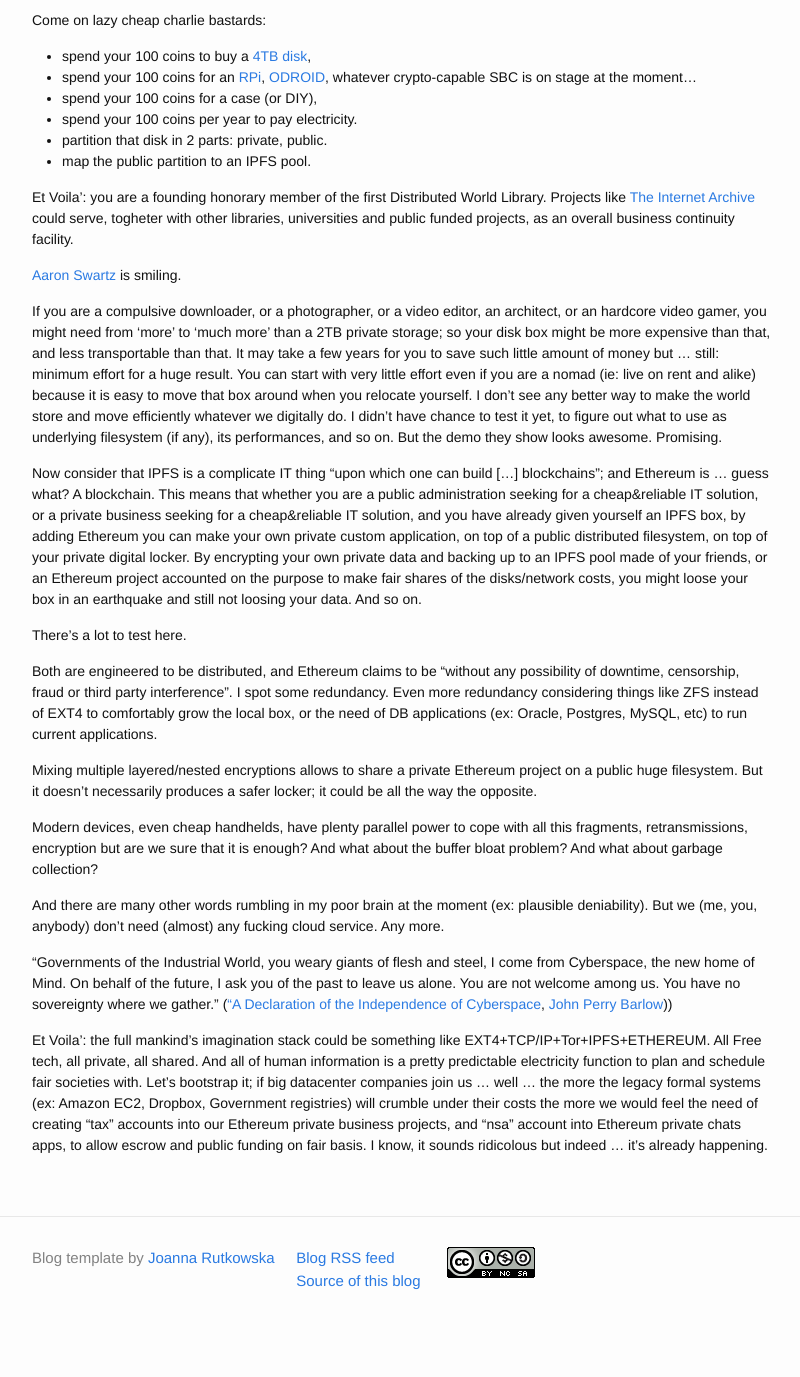
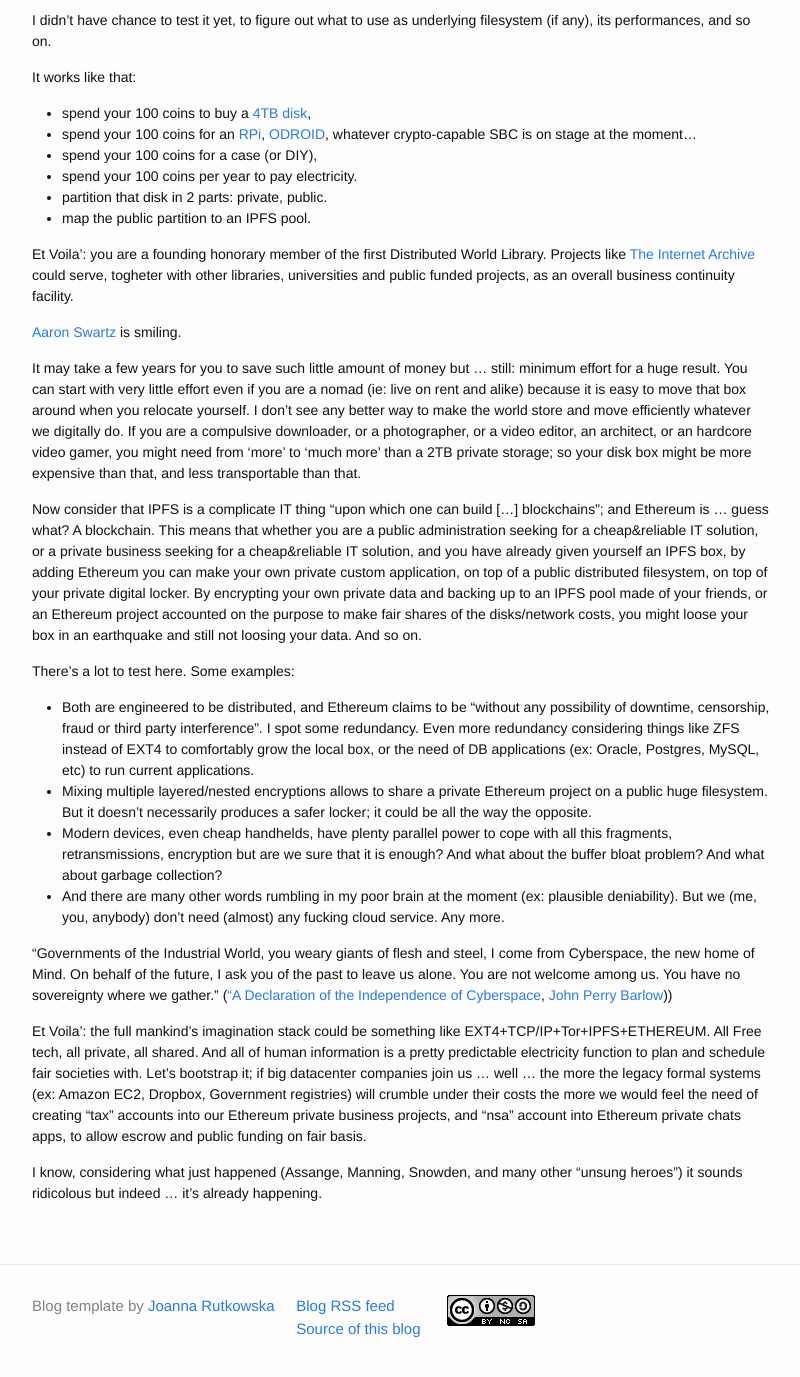
Before and after one commit to rootkovska/rootkovska.github.io, a Jekyll site: the page built from _posts/2015-12-15-Solution.md, in a window 1280 px wide and 1400 px high, scrolled down 450 px. Shown: the top 1377 px of the window, without its empty margins (238-1038 px from the left). Built offline with Jekyll 4.4.1, drawn with Linux system fonts in a browser that asks for light colours; Markdown is read by kramdown in place of the engine named in the settings; before the commit the page ends 1802 px from its top, so only the background shows below that.

Commit message:
Beautify 5

```diff
--- a/_posts/2015-12-15-Solution.md
+++ b/_posts/2015-12-15-Solution.md
@@ -23,7 +23,10 @@ The second one, Ethereum, is "how the Internet was supposed to work":
 contracts, procedures, accounting, currency. Granular.
 A kind of 'fluid legal and financial overlay'.
 
-Come on lazy cheap charlie bastards:
+I didn't have chance to test it yet, to figure out what to use as underlying
+filesystem (if any), its performances, and so on.
+
+It works like that:
 
 * spend your 100 coins to buy a [4TB disk](http://www.amazon.com/Seagate-SATA-3-5-Inch-Desktop-ST4000DM000/dp/B00B99JU4S),
 * spend your 100 coins for an [RPi](https://www.raspberrypi.org/), [ODROID](http://www.hardkernel.com/), whatever crypto-capable SBC is on stage at the moment...
@@ -39,19 +42,16 @@ as an overall business continuity facility.
 
 [Aaron Swartz](https://en.wikipedia.org/wiki/Aaron_Swartz) is smiling.
 
-If you are a compulsive downloader, or a photographer, or a video editor,
-an architect, or an hardcore video gamer, you might need from 'more' to 'much more'
-than a 2TB private storage; so your disk box
-might be more expensive than that, and less transportable than that.
 It may take a few years for you to save such little amount of money but ... still:
 minimum effort for a huge result. You can start with very little effort
 even if you are a nomad (ie: live on rent and alike) because
 it is easy to move that box around when you relocate yourself.
 I don't see any better way to make the world store and move efficiently
 whatever we digitally do.
-I didn't have chance to test it yet, to figure out what to use as underlying
-filesystem (if any), its performances, and so on.
-But the demo they show looks awesome. Promising.
+If you are a compulsive downloader, or a photographer, or a video editor,
+an architect, or an hardcore video gamer, you might need from 'more' to 'much more'
+than a 2TB private storage; so your disk box
+might be more expensive than that, and less transportable than that.
 
 Now consider that IPFS is a complicate IT thing "upon which one can build [...] blockchains";
 and Ethereum is ... guess what? A blockchain. This means that whether you are a
@@ -64,15 +64,12 @@ or an Ethereum project accounted on the purpose to make fair shares of the disks
 you might loose your box in an earthquake and still not loosing your data.
 And so on.
 
-There's a lot to test here.
+There's a lot to test here. Some examples:
 
-Both are engineered to be distributed, and Ethereum claims to be "without any possibility of downtime, censorship, fraud or third party interference". I spot some redundancy. Even more redundancy considering things like ZFS instead of EXT4 to comfortably grow the local box, or the need of DB applications (ex: Oracle, Postgres, MySQL, etc) to run current applications.
-
-Mixing multiple layered/nested encryptions allows to share a private Ethereum project on a public huge filesystem. But it doesn't necessarily produces a safer locker; it could be all the way the opposite.
-
-Modern devices, even cheap handhelds, have plenty parallel power to cope with all this fragments, retransmissions, encryption but are we sure that it is enough? And what about the buffer bloat problem? And what about garbage collection?
-
-And there are many other words rumbling in my poor brain at the moment (ex: plausible deniability). But we (me, you, anybody) don't need (almost) any fucking cloud service. Any more.
+* Both are engineered to be distributed, and Ethereum claims to be "without any possibility of downtime, censorship, fraud or third party interference". I spot some redundancy. Even more redundancy considering things like ZFS instead of EXT4 to comfortably grow the local box, or the need of DB applications (ex: Oracle, Postgres, MySQL, etc) to run current applications.
+* Mixing multiple layered/nested encryptions allows to share a private Ethereum project on a public huge filesystem. But it doesn't necessarily produces a safer locker; it could be all the way the opposite.
+* Modern devices, even cheap handhelds, have plenty parallel power to cope with all this fragments, retransmissions, encryption but are we sure that it is enough? And what about the buffer bloat problem? And what about garbage collection?
+* And there are many other words rumbling in my poor brain at the moment (ex: plausible deniability). But we (me, you, anybody) don't need (almost) any fucking cloud service. Any more.
 
 "Governments of the Industrial World, you weary giants of flesh and steel, I come from Cyberspace, the new home of Mind. On behalf of the future, I ask you of the past to leave us alone. You are not welcome among us. You have no sovereignty where we gather."
 (["A Declaration of the Independence of Cyberspace](https://projects.eff.org/~barlow/Declaration-Final.html), [John Perry Barlow](https://homes.eff.org/~barlow/)))
@@ -84,4 +81,5 @@ Let's bootstrap it; if big datacenter companies join us ... well ... the more th
 (ex: Amazon EC2, Dropbox, Government registries) will crumble under their costs
 the more we would feel the need of creating "tax" accounts into our Ethereum private business projects,
 and "nsa" account into Ethereum private chats apps, to allow escrow and public funding on fair basis.
-I know, it sounds ridicolous but indeed ... it's already happening.
+
+I know, considering what just happened (Assange, Manning, Snowden, and many other "unsung heroes") it sounds ridicolous but indeed ... it's already happening.
```
